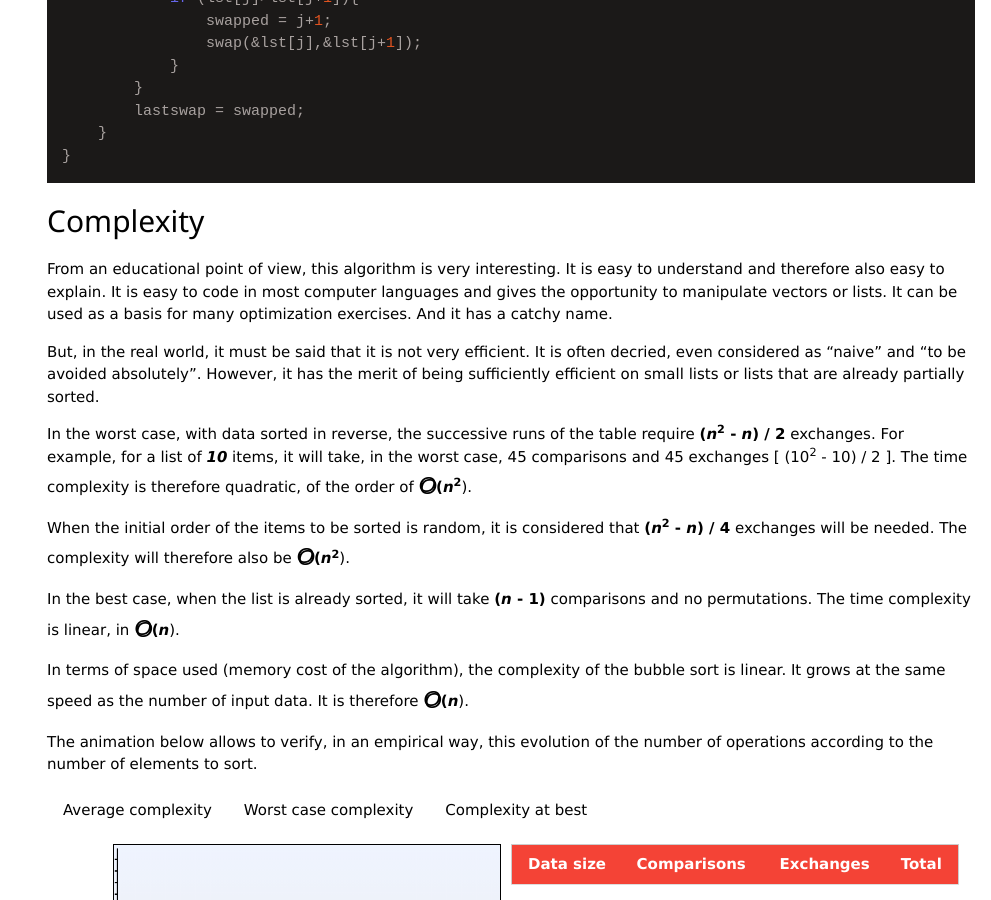
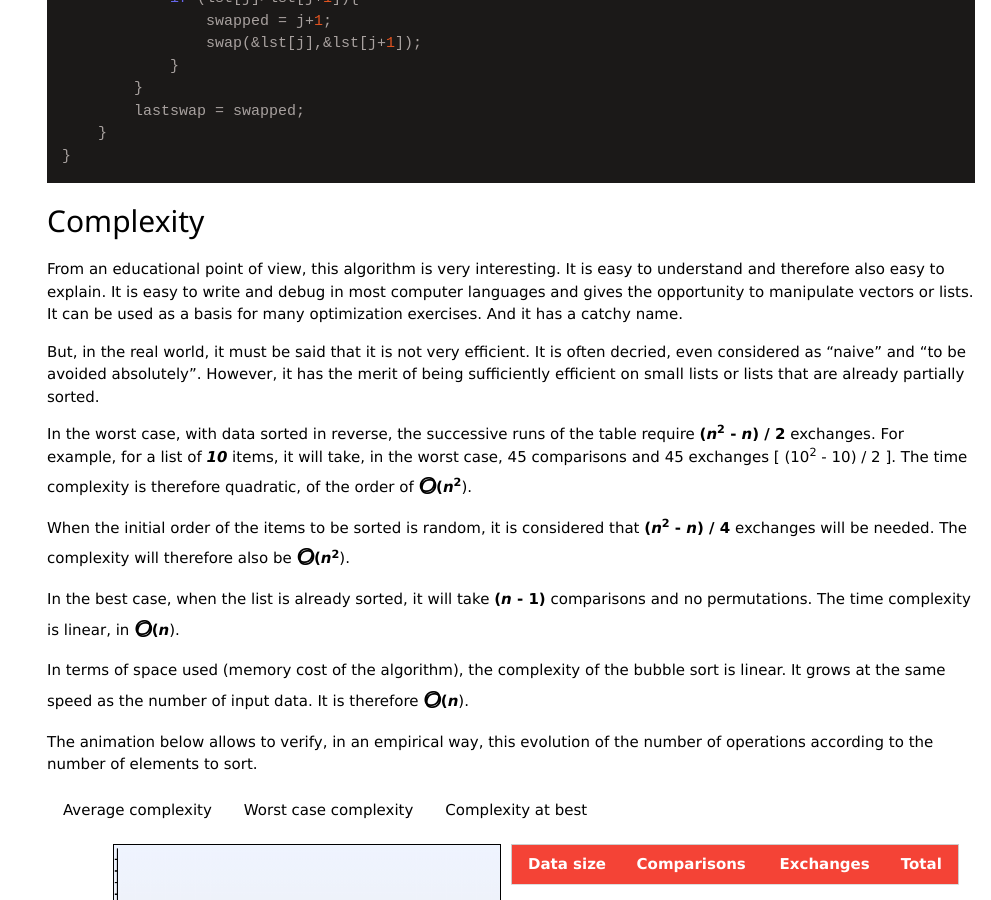
Before and after one commit to LWH-21/Algos, a Jekyll site: the page built from _posts/2020-11-20-bubblesort_en.md, in a window 1280 px wide and 900 px high, scrolled down 2069 px. Shown: the whole window, without its empty margins (289-1280 px from the left). Built offline with Jekyll 4.4.1, drawn with Linux system fonts in a browser that asks for light colours; comment, search, counter and statistics services are not loaded.

Commit message:
Update 2020-11-20-bubblesort_en.md

```diff
--- a/_posts/2020-11-20-bubblesort_en.md
+++ b/_posts/2020-11-20-bubblesort_en.md
@@ -242,7 +242,7 @@ void bubble_sort1(int* lst, int size)
 
 ## Complexity
 
-From an educational point of view, this algorithm is very interesting. It is easy to understand and therefore also easy to explain. It is easy to code in most computer languages and gives the opportunity to manipulate vectors or lists. It can be used as a basis for many optimization exercises. And it has a catchy name.
+From an educational point of view, this algorithm is very interesting. It is easy to understand and therefore also easy to explain. It is easy to write and debug in most computer languages and gives the opportunity to manipulate vectors or lists. It can be used as a basis for many optimization exercises. And it has a catchy name.
 
 But, in the real world, it must be said that it is not very efficient. It is often decried, even considered as "naive" and "to be avoided absolutely". However, it has the merit of being sufficiently efficient on small lists or lists that are already partially sorted.
 
```
